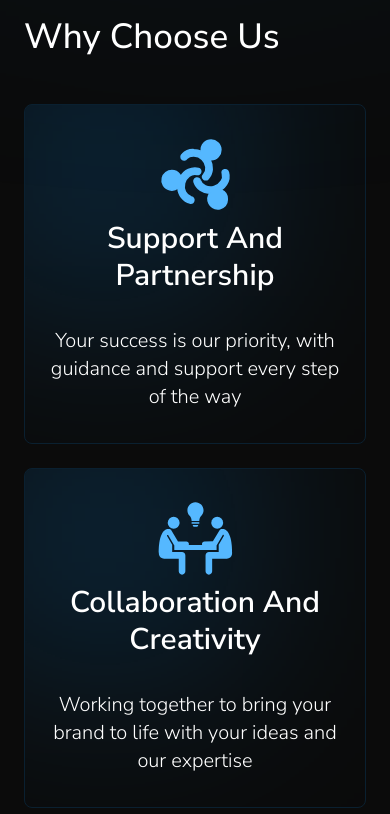
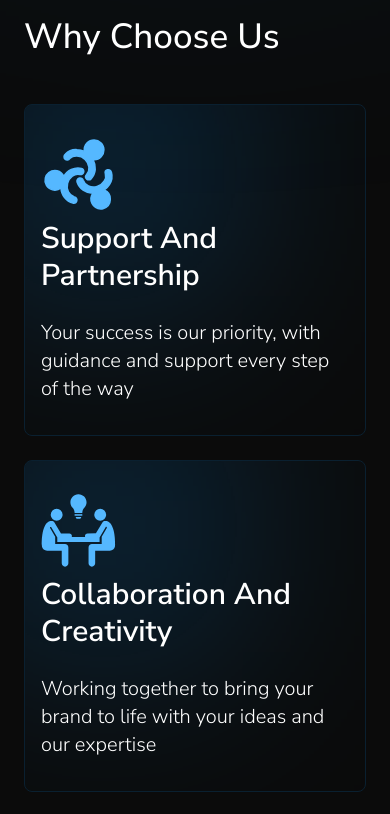
Before and after one commit to zrvnarmarin/BitLyte-Studios-Website, a Next.js app: page / in a window 390 px wide. Shown: the part 900-1714 px from the top of the page. Built offline with nearby package versions, Linux system fonts and the light colour scheme.

Commit message:
updated project with new browser list dependencies; changed layout of why us section cards;

```diff
--- a/app/(home-sections)/WhyUsSection.tsx
+++ b/app/(home-sections)/WhyUsSection.tsx
@@ -40,14 +40,14 @@ export const WhyUsCard = ({ index, title, description, icon }: WhyUsCardType) =>
       className="overflow-hidden relative flex flex-col gap-2 rounded-lg p-4 py-8 border-[0.5px] border-[#0a2030] z-20"
     >
       <div className="w-32 h-32 absolute bottom-0 top-0 bg-gradient-to-r from-[#1A9FFF] to-[#0086E6] z-10 blur-[130px] pointer-events-none"></div>
-      <div className="relative flex flex-col items-center justify-center gap-2 z-20">
+      <div className="relative flex flex-col items-start sm:items-center justify-center gap-2 z-20">
         <div className="flex items-center z-30">
           {React.createElement(icon)}
         </div>
-        <h3 className="w-full text-[#ffffff] font-semibold text-3xl sm:text-[28px] md:text-3xl leading-tight text-center z-20">
+        <h3 className="w-full text-[#ffffff] font-semibold text-3xl sm:text-[28px] md:text-3xl leading-tight text-start sm:text-center z-20">
           {title}
         </h3>
-        <p className="text-xl font-light text-[#ffffff] text-center pt-6 z-40">
+        <p className="text-xl font-light text-[#ffffff] text-start sm:text-center pt-4 sm:pt-6 z-40">
           {description}
         </p>
       </div>
--- a/package.json
+++ b/package.json
@@ -9,6 +9,7 @@
     "lint": "next lint"
   },
   "dependencies": {
+    "caniuse-lite": "^1.0.30001712",
     "framer-motion": "^11.5.4",
     "gsap": "^3.12.5",
     "next": "^14.2.13",
```
Also changed, not shown: 1 other file (tests, documents, lock files or other folders).
